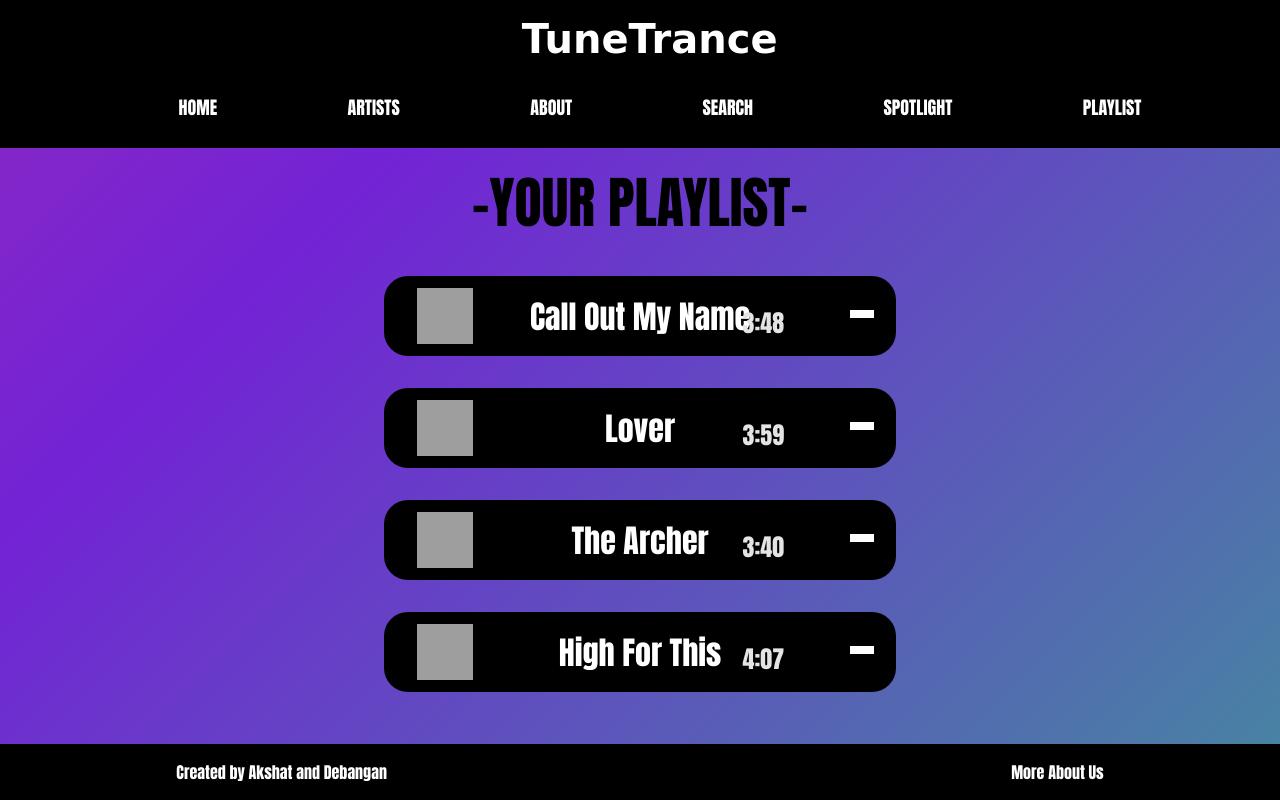
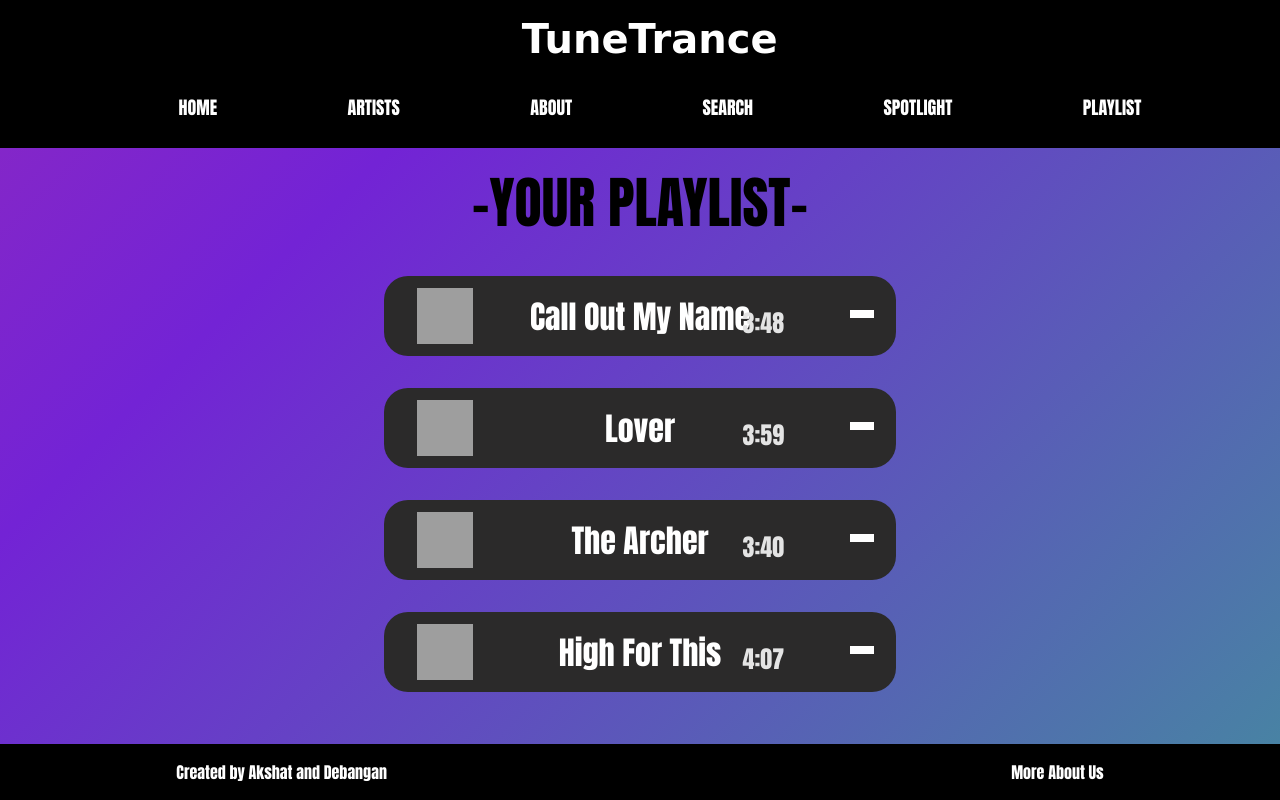
Before and after one commit to Debangan-MishraIIIT/ISS_project, a Flask app: page / in a window 1280 px wide. Run offline with Flask 3, Linux system fonts and the light colour scheme; data comes from the database, SQL or seed files in the repository; both versions use the stored data as it was after the commit; some web fonts are replaced; grey boxes are pictures that could not be loaded.

Commit message:
playlist css

```diff
--- a/TuneTrance/templates/index.html
+++ b/TuneTrance/templates/index.html
@@ -135,7 +135,7 @@
 
         .playlistitem {
             border-radius: 3vh;
-            background-color: black;
+            background-color: rgb(43, 42, 42);
             color: white;
             height: 10vh;
             width: 40vw;
```
Also changed, not shown: TuneTrance/database.db.
